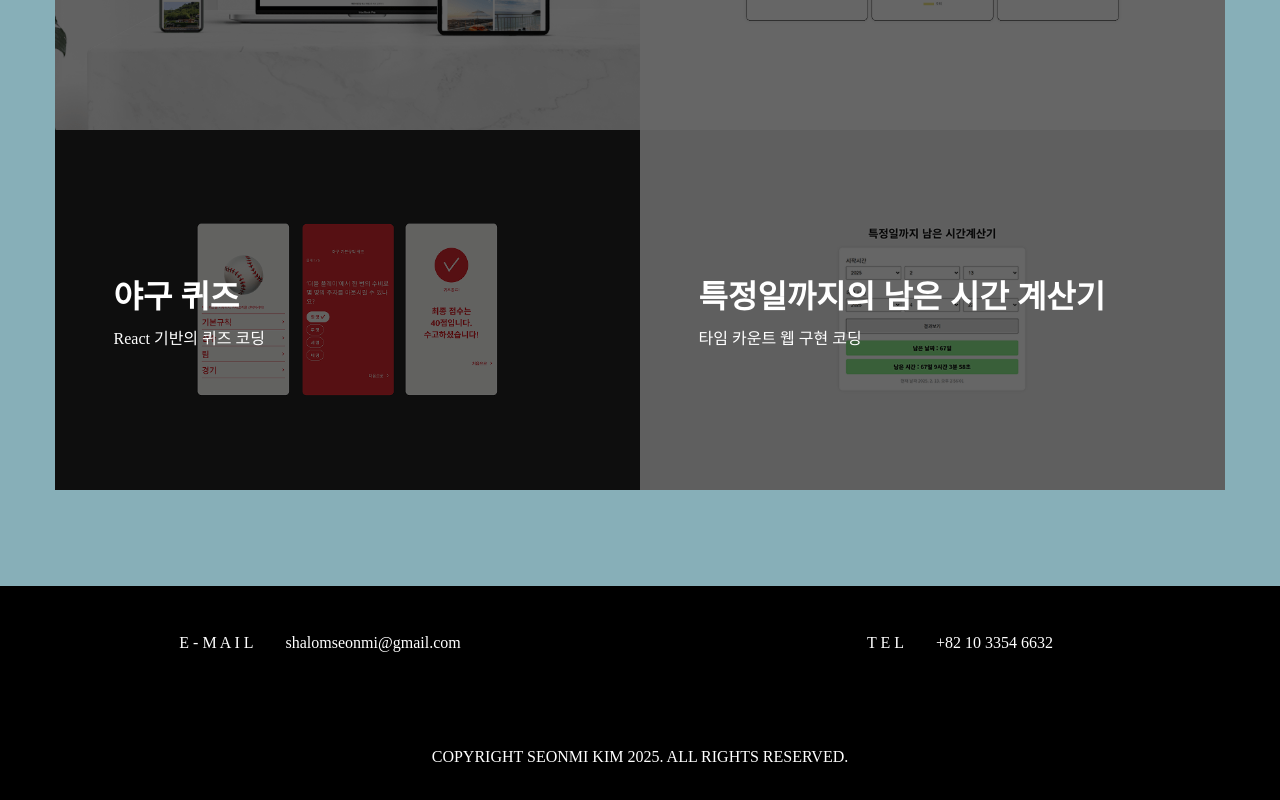
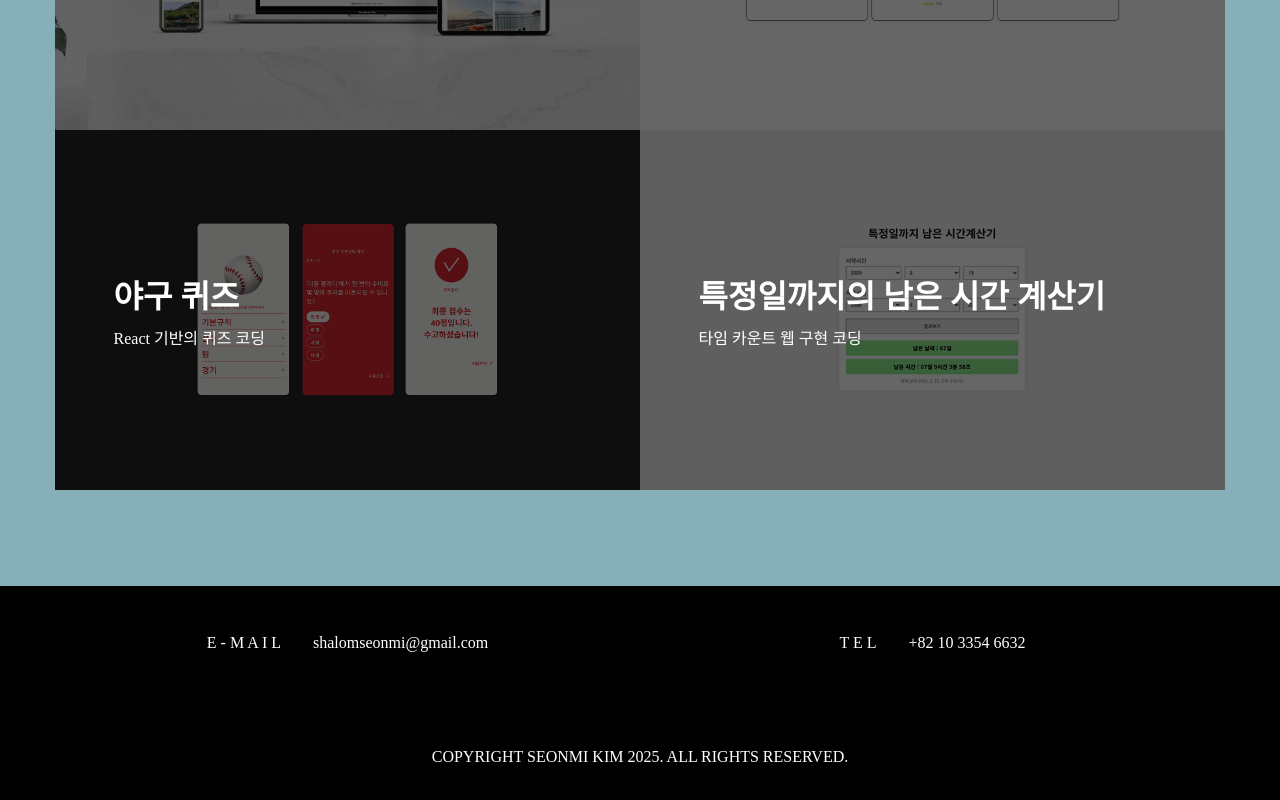
Before and after one commit to mugglekim/pf, a React (Create React App) app: page / in a window 1280 px wide. Shown: the part 3686-4486 px from the top of the page. Built offline with nearby package versions, Linux system fonts and the light colour scheme; the HTML template or start-up script is replaced by a standard one.

Commit message:
edit scss

```diff
--- a/src/style/Contact.scss
+++ b/src/style/Contact.scss
@@ -3,7 +3,8 @@
   background-color: $text-black;
   color: $text-white;
   ul{
-    width: 100%;
+    width: 1170px;
+    margin: 0 auto;
     display: flex;
     flex-direction: row;
     justify-content: center;
```
